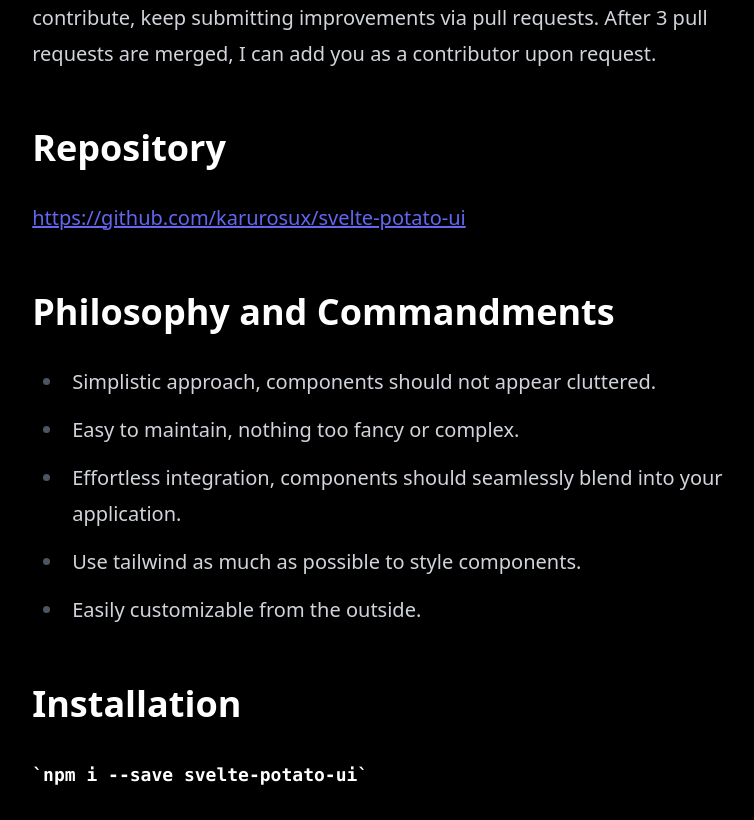
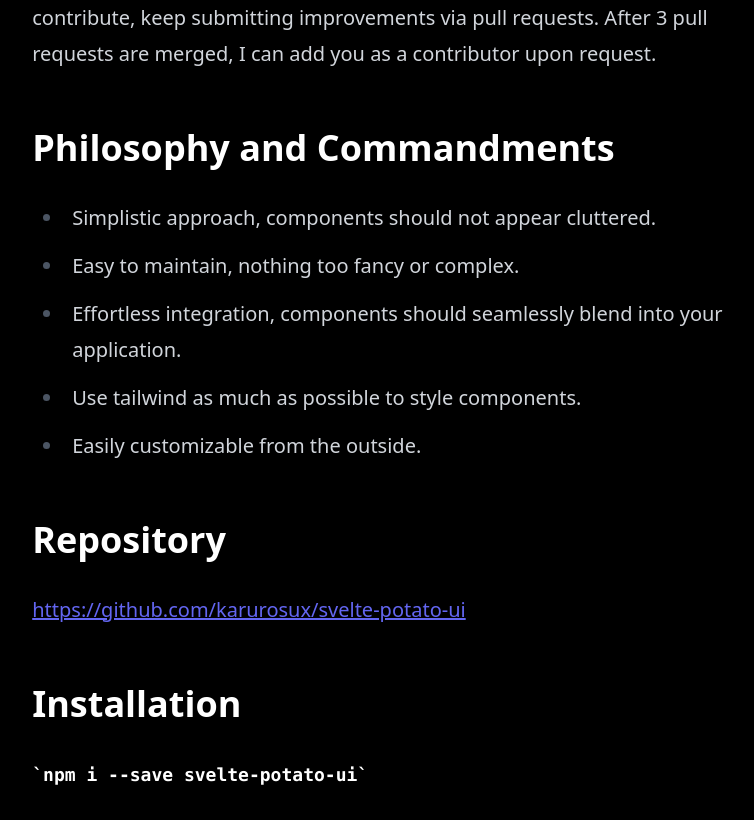
Before and after one commit to karurosux/svelte-potato-ui, a SvelteKit app: page / in a window 1280 px wide. Shown: the part 400-1220 px from the top of the page, without its empty margins (236-990 px from the left). Built offline with nearby package versions, Linux system fonts and the light colour scheme.

Commit message:
Adjusted order of sections

```diff
--- a/src/routes/+page.svelte
+++ b/src/routes/+page.svelte
@@ -26,10 +26,6 @@
 		contributor upon request.
 	</p>
 
-	<h2>Repository</h2>
-	<a href="https://github.com/karurosux/svelte-potato-ui">
-		https://github.com/karurosux/svelte-potato-ui
-	</a>
 	<h2>Philosophy and Commandments</h2>
 	<ul>
 		<li>Simplistic approach, components should not appear cluttered.</li>
@@ -38,6 +34,11 @@
 		<li>Use tailwind as much as possible to style components.</li>
 		<li>Easily customizable from the outside.</li>
 	</ul>
+
+	<h2>Repository</h2>
+	<a href="https://github.com/karurosux/svelte-potato-ui">
+		https://github.com/karurosux/svelte-potato-ui
+	</a>
 
 	<h2>Installation</h2>
 	<code>npm i --save svelte-potato-ui</code>
```
